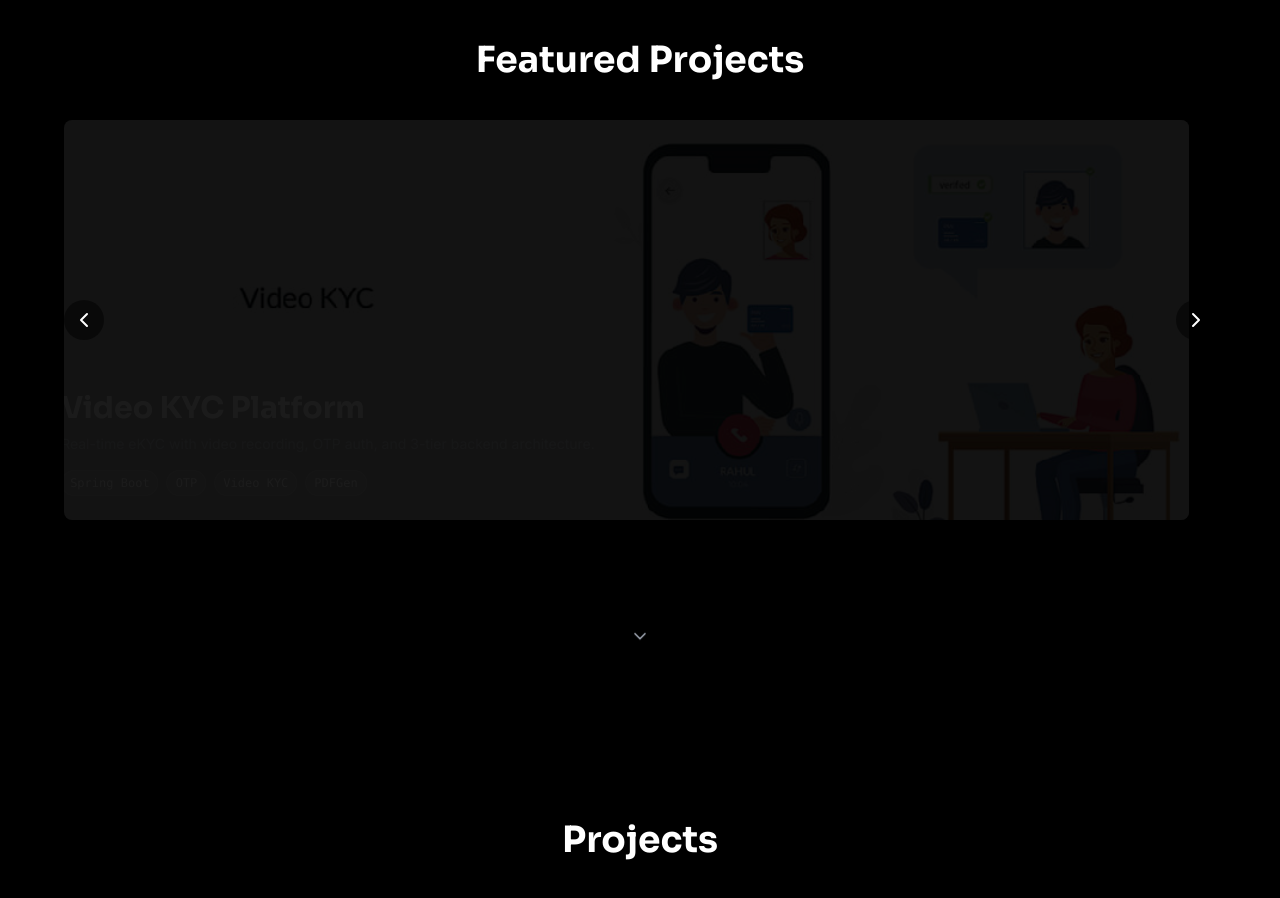
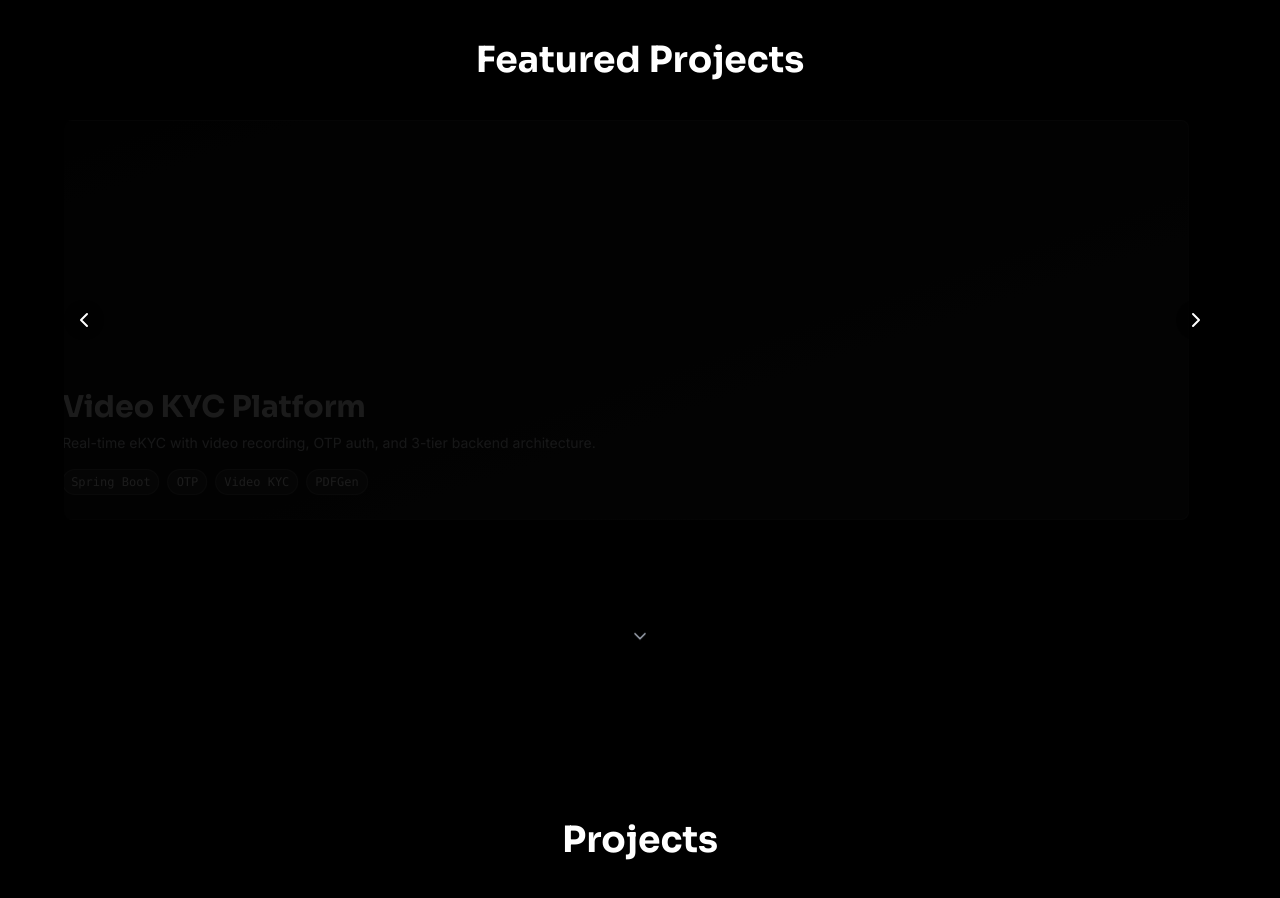
Before and after one commit to swapniljadav/darkfolio, a Next.js app: page / in a window 1280 px wide. Shown: the part 880-1778 px from the top of the page. Built offline with nearby package versions, Linux system fonts and the light colour scheme.

Commit message:
Changed Featured Images

```diff
--- a/src/components/FeaturedCarousel.tsx
+++ b/src/components/FeaturedCarousel.tsx
@@ -9,21 +9,18 @@ const featuredProjects = [
     id: 'featured-adv',
     title: 'Aadhaar Vault Integration',
     description: 'Tokenization service with AES encryption, Oracle DB, and secure UIDAI API orchestration.',
-    imageUrl: '/adv.png',
     techStack: ['Spring Boot', 'Oracle', 'AES-GCM', 'ADV API'],
   },
   {
     id: 'featured-vkyc',
     title: 'Video KYC Platform',
     description: 'Real-time eKYC with video recording, OTP auth, and 3-tier backend architecture.',
-    imageUrl: '/vkyc.png',
     techStack: ['Spring Boot', 'OTP', 'Video KYC', 'PDFGen'],
   },
   {
     id: 'featured-aa',
     title: 'Account Aggregator FIU',
     description: 'Complete FIU system with consent handling, token exchange, and ISO8583 transformation.',
-    imageUrl: '/aa.png',
     techStack: ['AA Gateway', 'Keycloak', 'NGINX', 'ISO8583'],
   },
 ];
@@ -45,7 +42,7 @@ export default function FeaturedCarousel() {
       <h2 className="text-3xl sm:text-4xl font-sora font-bold text-center mb-10">Featured Projects</h2>
 
       <div className="relative max-w-6xl mx-auto">
-        {/* Nav Arrows */}
+        {/* Navigation Arrows */}
         <button
           onClick={goPrev}
           className="absolute left-0 top-1/2 transform -translate-y-1/2 z-20 bg-black/50 p-2 rounded-full hover:bg-black/70 transition"
@@ -68,21 +65,21 @@ export default function FeaturedCarousel() {
               animate={{ opacity: 1, x: 0 }}
               exit={{ opacity: 0, x: -30 }}
               transition={{ duration: 0.6 }}
-              className="relative w-full h-[300px] sm:h-[400px] rounded-lg overflow-hidden"
+              className="relative w-full h-[300px] sm:h-[400px] rounded-lg overflow-hidden bg-gradient-to-br from-[#111] to-[#222] border border-white/10"
             >
-              <img
-                src={current.imageUrl}
-                alt={current.title}
-                className="w-full h-full object-cover transition duration-500"
-              />
-
-              {/* Text Overlay */}
-              <div className="absolute inset-0 bg-black/30 flex flex-col justify-end p-6">
-                <h3 className="text-2xl sm:text-3xl font-sora font-bold text-white mb-2">{current.title}</h3>
-                <p className="text-gray-300 text-sm max-w-xl">{current.description}</p>
+              <div className="absolute inset-0 flex flex-col justify-end p-6">
+                <h3 className="text-2xl sm:text-3xl font-sora font-bold text-white mb-2">
+                  {current.title}
+                </h3>
+                <p className="text-gray-300 text-sm max-w-xl">
+                  {current.description}
+                </p>
                 <div className="flex flex-wrap gap-2 mt-4 text-xs text-white font-mono">
                   {current.techStack.map((tech) => (
-                    <span key={tech} className="bg-white/10 border border-white/20 px-2 py-1 rounded-full">
+                    <span
+                      key={tech}
+                      className="bg-white/10 border border-white/20 px-2 py-1 rounded-full"
+                    >
                       {tech}
                     </span>
                   ))}
```
